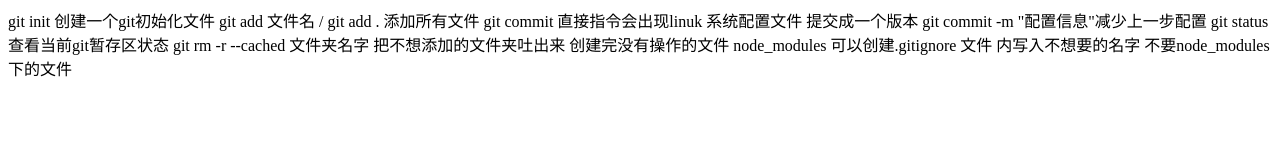
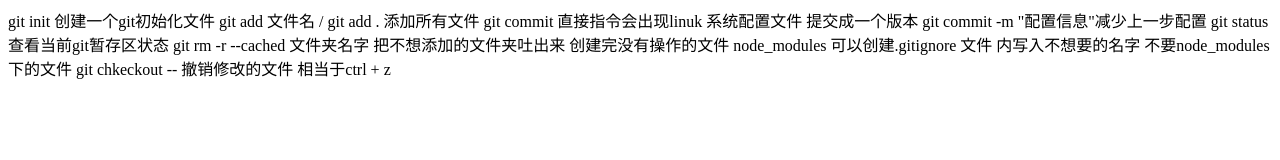
Before and after one commit to a774968215/gitdemo, a website: page index.html in a window 1280 px wide. Drawn offline with Linux system fonts and the light colour scheme.

Commit message:
add p tag

```diff
--- a/index.html
+++ b/index.html
@@ -16,6 +16,7 @@
     git rm -r --cached 文件夹名字 把不想添加的文件夹吐出来
     创建完没有操作的文件 node_modules
     可以创建.gitignore 文件 内写入不想要的名字 不要node_modules下的文件
+    git chkeckout -- 撤销修改的文件 相当于ctrl + z
 </body>
 
 </html>
```
Lines whose indentation alone changed are shown as unchanged.
